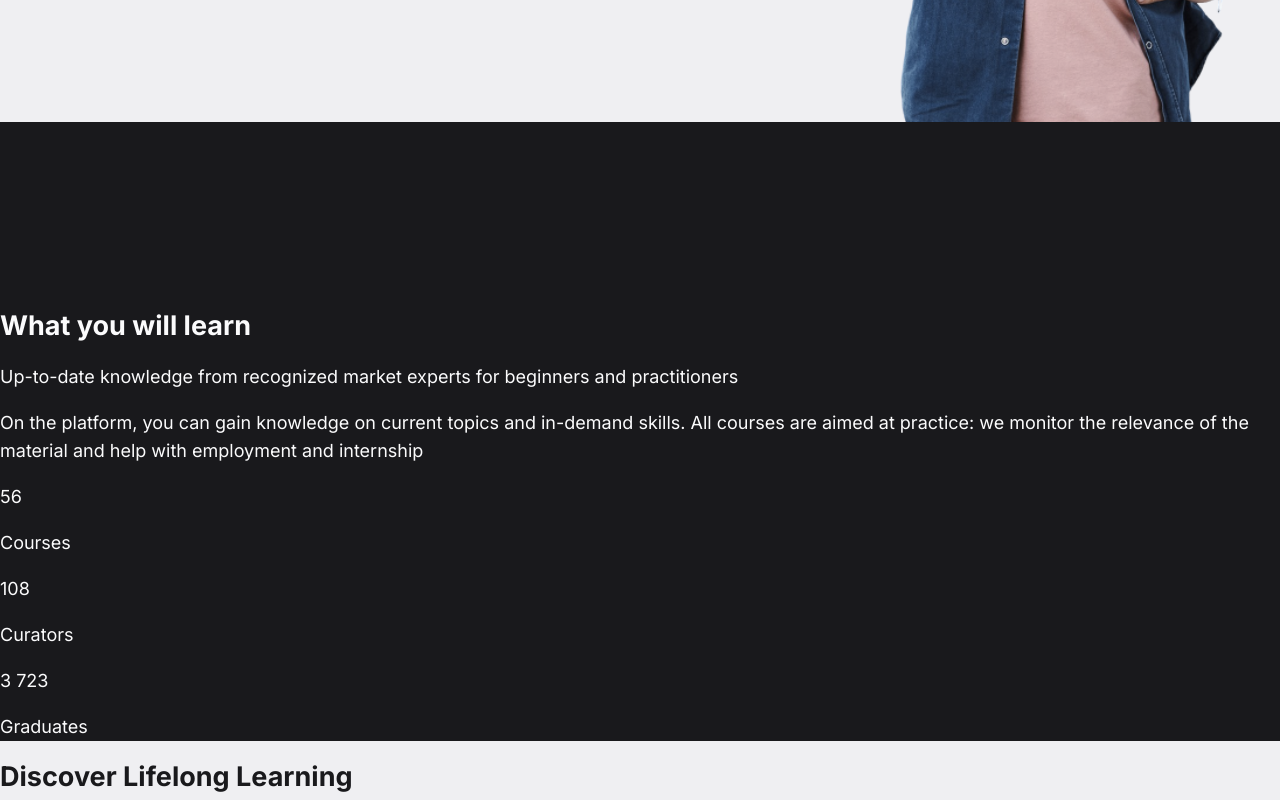
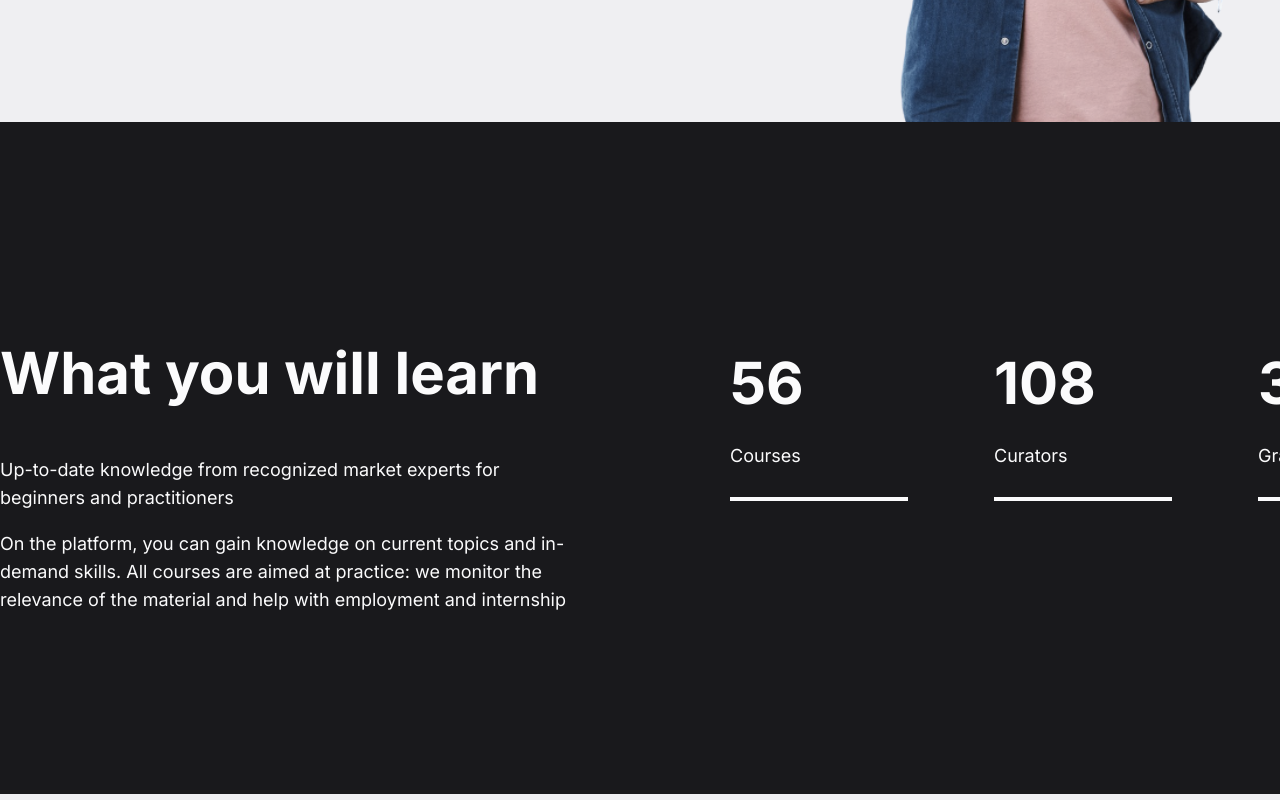
Before and after one commit to anastasiia-perederii/UpDate, a website: page index.html in a window 1280 px wide. Shown: the part 880-1680 px from the top of the page. Drawn offline with Linux system fonts and the light colour scheme.

Commit message:
add Learn Section

```diff
--- a/index.html
+++ b/index.html
@@ -53,6 +53,8 @@
   </section>
 
   <section class="learn-section">
+    <div class="container learn-section__container">
+
       <div class='learn__text'>
         <h2 class="learn__title">What you will learn</h2>
         <p class="learn__description">Up-to-date knowledge from recognized market experts for beginners and
@@ -61,6 +63,7 @@
           in-demand skills. All courses are aimed at practice: we monitor the relevance of the material and help with
           employment and internship</p>
       </div>
+
       <div class="learn__counters">
         <div class="learn__counter-item">
           <p class="learn__counter-number">56</p>
@@ -73,6 +76,7 @@
         <div class="learn__counter-item">
           <p class="learn__counter-number">3 723</p>
           <p class="learn__counter-description">Graduates</p>
+        </div>
       </div>
     </div>
   </section>
--- a/styles/style.css
+++ b/styles/style.css
@@ -81,7 +81,8 @@ body {
   justify-content: space-between;
   align-items: flex-start;
   padding: 0 0 230px;
-  background: url(../images/offer_section_man_background.png) 100% 100% no-repeat;
+  background: url(../images/offer_section_man_background.png) 100% 100% no-repeat, url(../images/offer_section_gradient_right.png) 112% 10% no-repeat;
+
 }
 
 .offer-section__holder {
@@ -183,11 +184,55 @@ body {
 }
 
 /*Learn Section*/
-
 .learn-section {
   background: #19191C;
   color: #FBFBFC;
-  padding: 168px 0 0;
+}
+
+.learn-section__container {
+  display: flex;
+  justify-content: flex-start;
+  align-items: flex-start;
+  gap: 142px;
+  padding: 168px 0 162px 0;
+}
+
+.learn__title {
+  font-size: 58px;
+  line-height: 70px;
+  font-weight: 700;
+}
+
+.learn__description {
+  font-size: 18px;
+  line-height: 28px;
+  font-weight: 400;
+  max-width: 588px;
+}
+
+.learn__counters {
+  display: flex;
+  flex-direction: row;
+  gap: 86px;
+}
+
+.learn__counter-item {
+  width: 178px;
+  border-bottom: 4px solid #FBFBFC;
+}
+
+.learn__counter-number {
+  font-size: 58px;
+  line-height: 70px;
+  font-weight: 700;
+  margin-bottom: 24px;
+}
+
+.learn__counter-description {
+  font-size: 18px;
+  line-height: 28px;
+  font-weight: 400;
+  margin-bottom: 27px;
 }
 
 /* Footer */
```
Also changed, not shown: images/offer_section_gradient_left.jpeg (deleted), images/offer_section_gradient_right.jpeg (deleted). Lines whose indentation alone changed are shown as unchanged.
